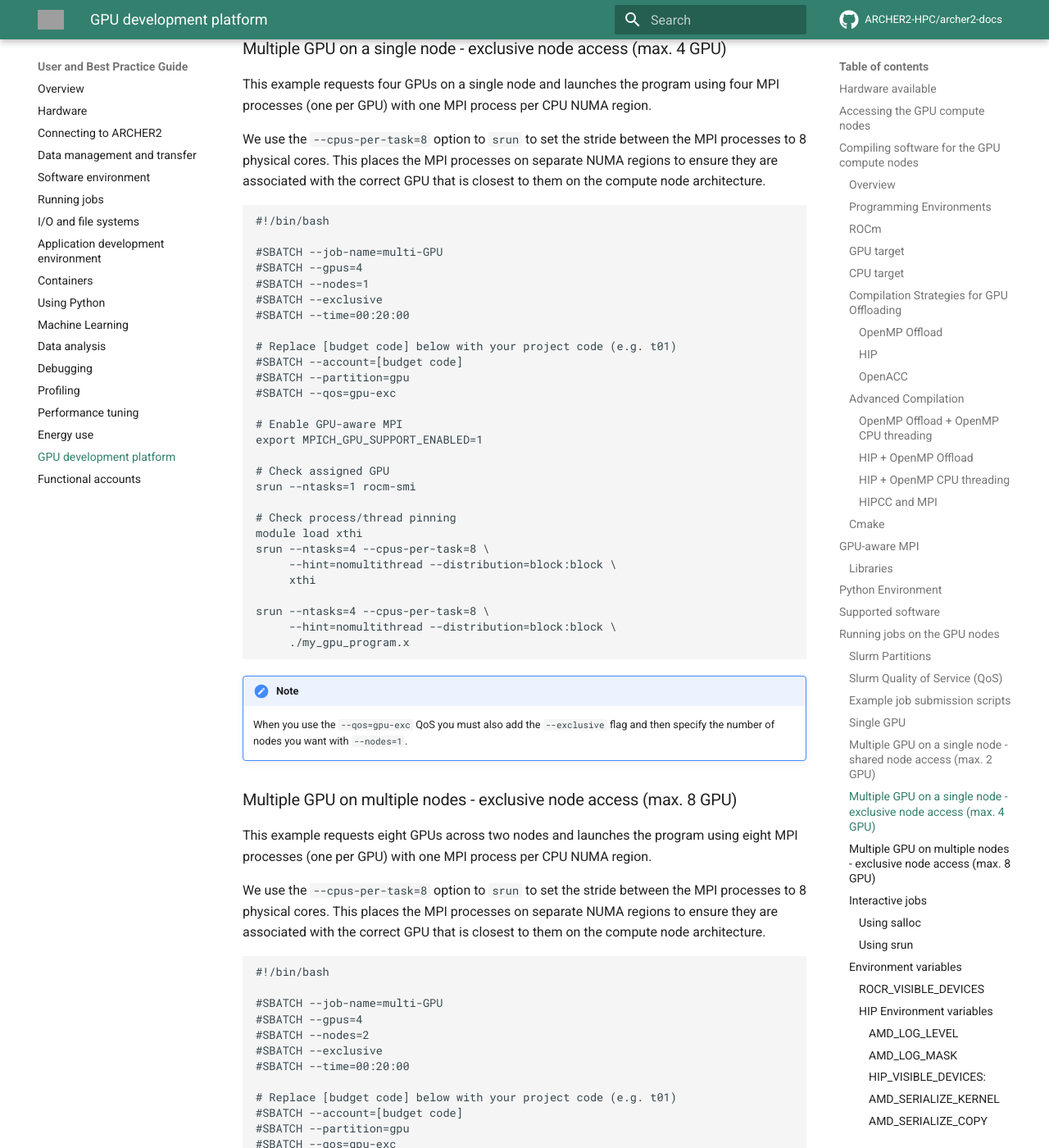
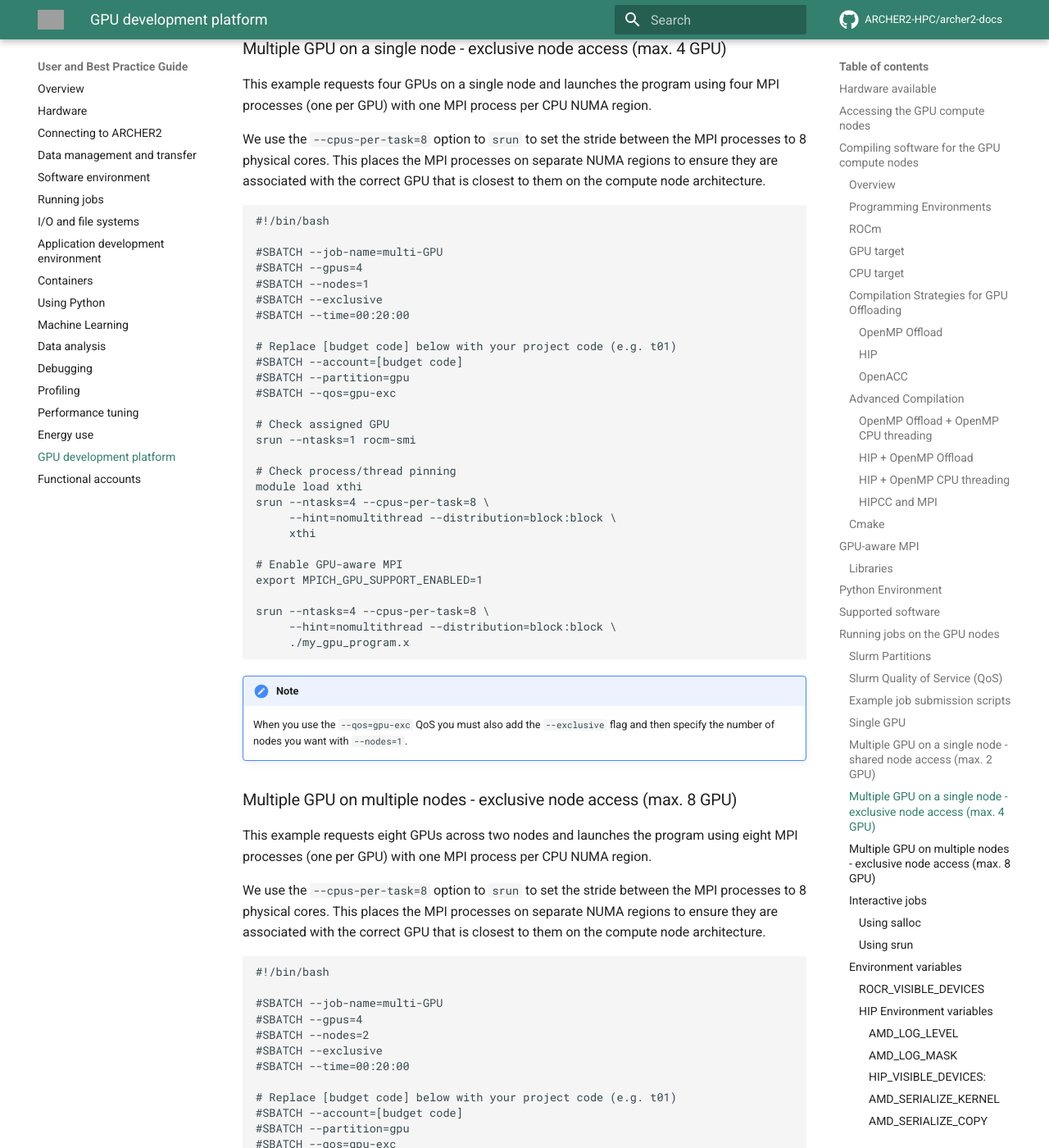
Before and after one commit to ARCHER2-HPC/archer2-docs, an MkDocs documentation site: the page built from docs/user-guide/gpu.md, in a window 1280 px wide and 1400 px high, scrolled down 11516 px. Shown: the whole window at 82% size. Built offline with MkDocs 1.6.1 and Material for MkDocs 9.7.7, drawn with Linux system fonts in a browser that asks for light colours; comment, search, counter and statistics services are not loaded; part of the change alters nothing that is shown; some of the changed text lies outside the part shown; grey boxes are pictures that could not be loaded.

````diff
--- a/docs/user-guide/gpu.md
+++ b/docs/user-guide/gpu.md
@@ -547,9 +547,6 @@ on the compute node architecture.
 #SBATCH --partition=gpu
 #SBATCH --qos=gpu-exc
 
-# Enable GPU-aware MPI
-export MPICH_GPU_SUPPORT_ENABLED=1
-
 # Check assigned GPU
 srun --ntasks=1 rocm-smi
 
@@ -558,6 +555,9 @@ module load xthi
 srun --ntasks=4 --cpus-per-task=8 \
      --hint=nomultithread --distribution=block:block \
      xthi
+
+# Enable GPU-aware MPI
+export MPICH_GPU_SUPPORT_ENABLED=1
 
 srun --ntasks=4 --cpus-per-task=8 \
      --hint=nomultithread --distribution=block:block \
@@ -592,31 +592,31 @@ on the compute node architecture.
 #SBATCH --partition=gpu
 #SBATCH --qos=gpu-exc
 
-# Enable GPU-aware MPI
-export MPICH_GPU_SUPPORT_ENABLED=1
-
 # Check assigned GPU
 nodelist=$(scontrol show hostname $SLURM_JOB_NODELIST)
 for nodeid in $nodelist
 do
    echo $nodeid
-   srun --ntasks=1 --nodelist=$nodeid rocm-smi
+   srun --ntasks=1 --gpus=4 --nodes=1 --ntasks-per-node=1 --nodelist=$nodeid rocm-smi
 done
 
 # Check process/thread pinning
 module load xthi
-srun --ntasks=8 --cpus-per-task=8 \
+srun --ntasks-per-node=4 --cpus-per-task=8 \
      --hint=nomultithread --distribution=block:block \
      xthi
 
-srun --ntasks=8 --cpus-per-task=8 \
+# Enable GPU-aware MPI
+export MPICH_GPU_SUPPORT_ENABLED=1
+
+srun --ntasks-per-node=4 --cpus-per-task=8 \
      --hint=nomultithread --distribution=block:block \
      ./my_gpu_program.x
 ```
 
 !!! note
     When you use the `--qos=gpu-exc` QoS you must also add the `--exclusive` flag
-    and then specify the number of nodes you want with `--nodes=1`.
+    and then specify the number of nodes you want with, for example, `--nodes=2`.
 
 ### Interactive jobs
 
````
